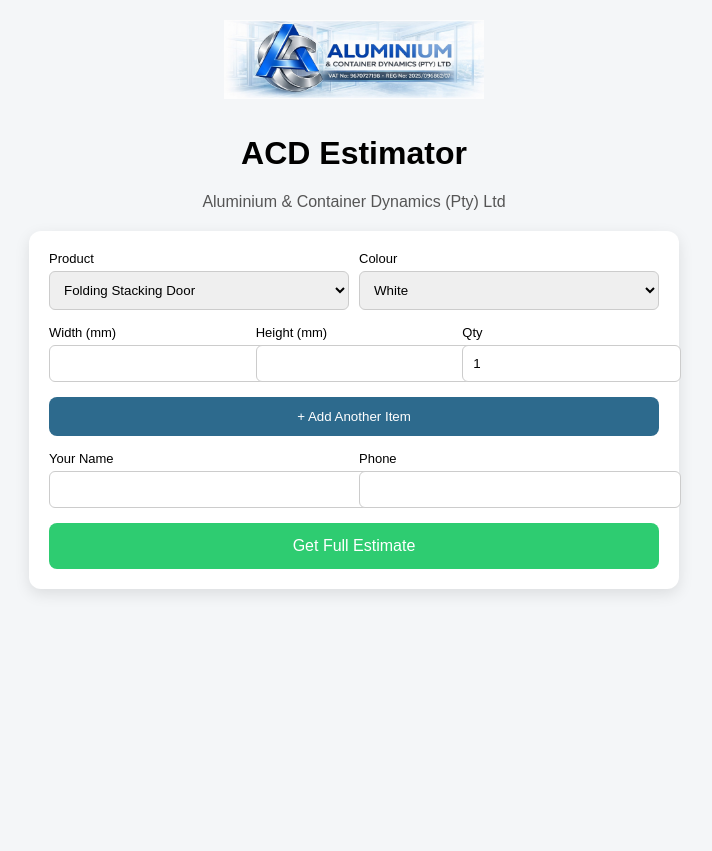
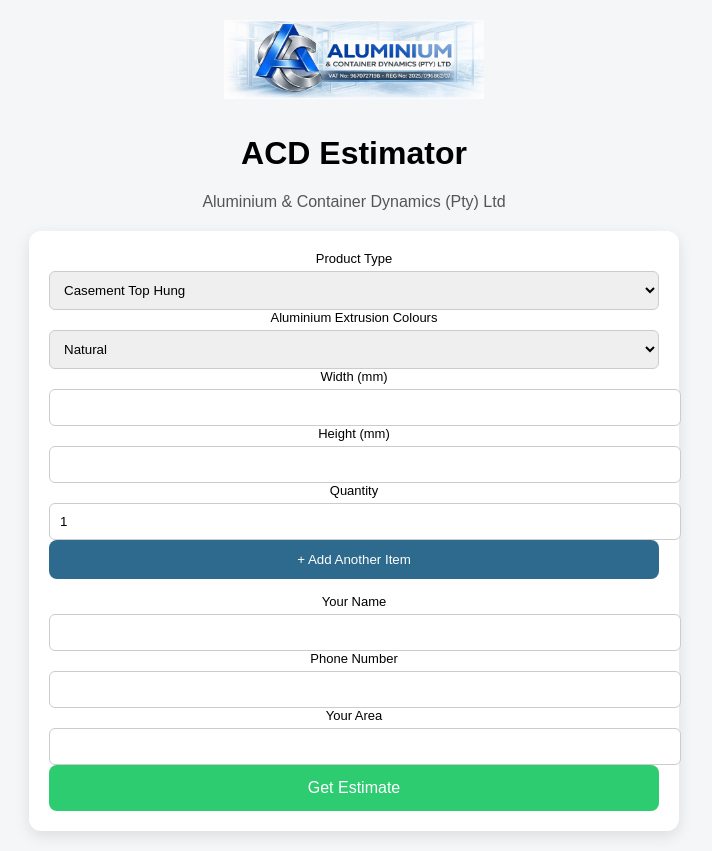
Before and after one commit to evanehrke4-png/tradeos-app, a Flask app: page / in a window 1280 px wide. Shown: the whole page, without its empty margins (286-998 px from the left). Before the commit the page ends 594 px from the top, so only its background shows below. Run offline with Flask 3, Linux system fonts and the light colour scheme.

Commit message:
Update index.html

```diff
--- a/templates/index.html
+++ b/templates/index.html
@@ -16,61 +16,62 @@
 
     <div class="card">
 
-        <form method="POST" id="form">
+        <form method="POST">
 
             <div id="items">
 
-                <!-- ITEM -->
+                <!-- ITEM BLOCK -->
                 <div class="item">
 
-                    <div class="row">
-                        <div class="field">
-                            <label>Product</label>
+                    <!-- PRODUCT -->
+                    <label>Product Type</label>
                     <select name="product[]">
-                                <optgroup label="Doors">
-                                    <option>Folding Stacking Door</option>
-                                    <option>Hinge Door</option>
-                                    <option>Pivot Door</option>
-                                    <option>Sliding Door</option>
+
+                        <optgroup label="Aluminium Windows">
+                            <option>Casement Top Hung</option>
+                            <option>Casement Side Hung</option>
+                            <option>Sliding Windows</option>
+                            <option>Folding Stacking Windows</option>
+                        </optgroup>
+
+                        <optgroup label="Aluminium Doors">
+                            <option>Pivot Doors</option>
+                            <option>Single Hinge Doors</option>
+                            <option>Double Hinge Doors</option>
+                            <option>Sliding Doors</option>
                             <option>Heavy Duty Slider</option>
                             <option>Light Duty Slider</option>
+                            <option>Folding Stacking Doors</option>
+                            <option>3 Leaf Folding</option>
+                            <option>5 Leaf Folding</option>
+                            <option>7 Leaf Folding</option>
                         </optgroup>
 
-                                <optgroup label="Windows">
-                                    <option>Top Hung Window</option>
-                                    <option>Side Hung Window</option>
+                        <optgroup label="Fixed Panels / Shopfronts">
+                            <option>Fixed Panels / Shopfronts</option>
                         </optgroup>
+
                     </select>
-                        </div>
 
-                        <div class="field">
-                            <label>Colour</label>
+                    <!-- COLOUR -->
+                    <label>Aluminium Extrusion Colours</label>
                     <select name="colour[]">
+                        <option>Natural</option>
                         <option>White</option>
                         <option>Black</option>
                         <option>Charcoal</option>
                         <option>Bronze</option>
-                                <option>Natural</option>
                     </select>
-                        </div>
-                    </div>
 
-                    <div class="row">
-                        <div class="field">
+                    <!-- DIMENSIONS -->
                     <label>Width (mm)</label>
                     <input type="number" name="width[]">
-                        </div>
 
-                        <div class="field">
                     <label>Height (mm)</label>
                     <input type="number" name="height[]">
-                        </div>
 
-                        <div class="field">
-                            <label>Qty</label>
+                    <label>Quantity</label>
                     <input type="number" name="qty[]" value="1">
-                        </div>
-                    </div>
 
                 </div>
 
@@ -78,19 +79,17 @@
 
             <button type="button" class="add-btn" onclick="addItem()">+ Add Another Item</button>
 
-            <div class="row">
-                <div class="field">
+            <!-- CUSTOMER -->
             <label>Your Name</label>
             <input type="text" name="name">
-                </div>
 
-                <div class="field">
-                    <label>Phone</label>
+            <label>Phone Number</label>
             <input type="text" name="phone">
-                </div>
-            </div>
 
-            <button type="submit" class="main-btn">Get Full Estimate</button>
+            <label>Your Area</label>
+            <input type="text" name="area">
+
+            <button type="submit" class="main-btn">Get Estimate</button>
 
         </form>
 
@@ -100,8 +99,8 @@
 
 <script>
 function addItem() {
-    const item = document.querySelector('.item');
-    const clone = item.cloneNode(true);
+    let item = document.querySelector('.item');
+    let clone = item.cloneNode(true);
     document.getElementById('items').appendChild(clone);
 }
 </script>
```
Lines whose indentation alone changed are shown as unchanged.
